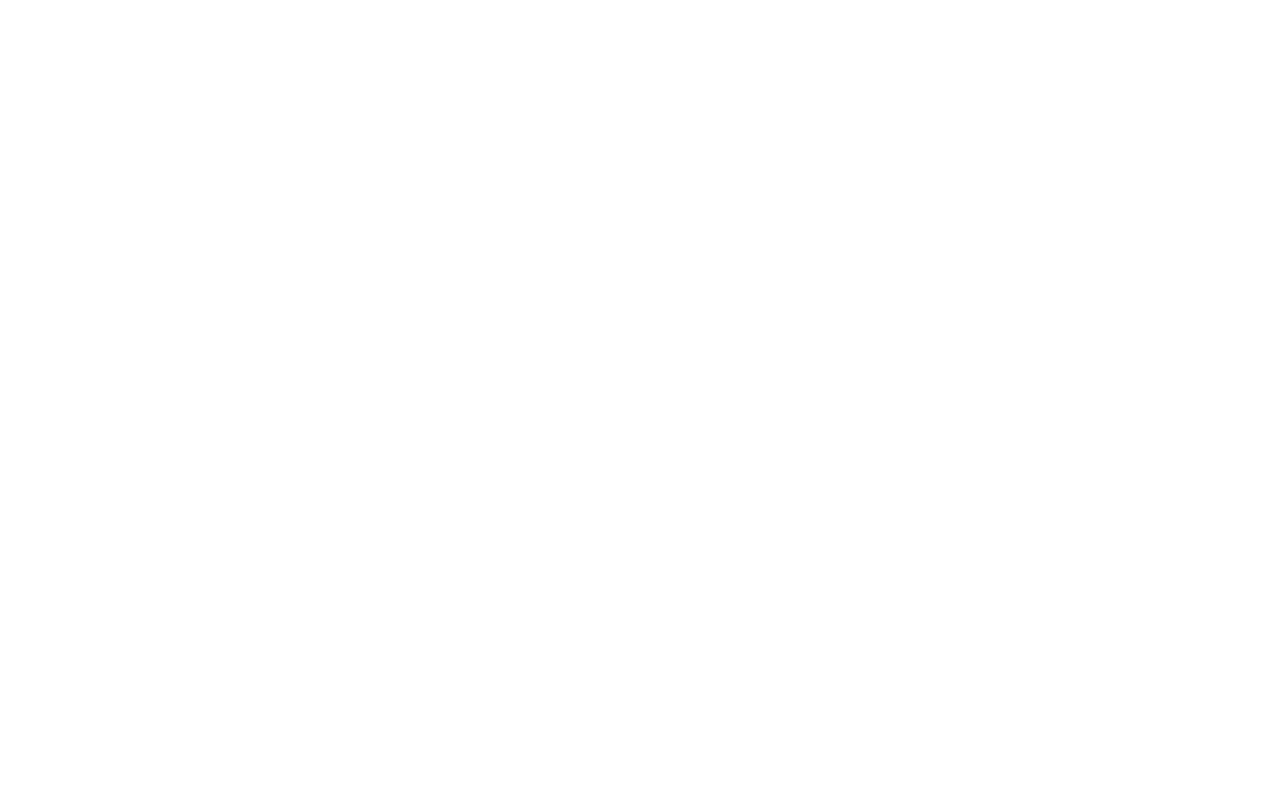
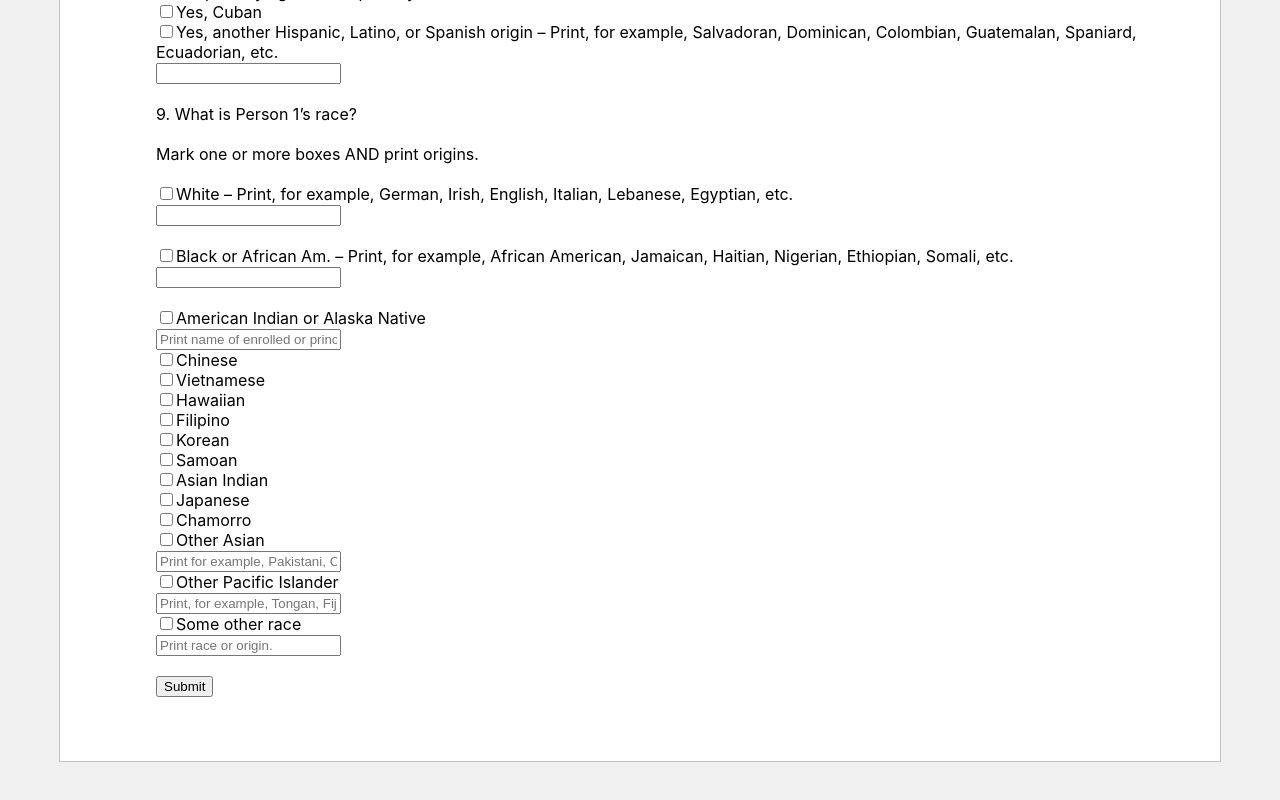
Before and after one commit to SJellen/Census2020, a React (Create React App) app: page / in a window 1280 px wide. Shown: the part 1943-2743 px from the top of the page. Before the commit the page ends 1624 px from the top, so only its background shows below. Built offline with nearby package versions, Linux system fonts and the light colour scheme.

Commit message:
added style

```diff
--- a/src/App.js
+++ b/src/App.js
@@ -71,6 +71,41 @@ class App extends Component {
 
   render() {
     return (
+
+      <div>
+        <div className="title">
+        <h1>The 2020 Census</h1>
+        <h4>For informational purposes only.</h4>
+
+        </div>
+
+        <br/>
+        <br/>
+        <div className="instructions">
+        <h3>Before you answer Question 1, count the people living in this house, apartment, or mobile home using our guidelines.</h3>
+       <ul>
+       <li>Count all people, including babies, who live and sleep here most of the time.</li>
+        <li>If no one lives and sleeps at this address most of the time, go online at my2020census.gov or call 1-844-330-2020</li>
+       </ul>
+
+
+        <h3>The census must also include people without a permanent place to live, so:</h3>
+        <ul>
+        <li>If someone who does not have a permanent place to live is staying here on April 1, 2020, count that person.</li>
+
+        </ul>
+
+
+        <h3>The Census Bureau also conducts counts in institutions and other places, so:</h3>
+        <ul>
+        <li>Do not count anyone living away from here, either at college or in the Armed Forces.</li>
+        <li>Do not count anyone in a nursing home, jail, prison, detention facility, etc., on April 1, 2020.</li>
+        <li>Leave these people off your questionnaire, even if they will return to live here after they leave college, the nursing home, the military, jail, etc. Otherwise, they may be counted twice.</li>
+        </ul>
+
+        </div>
+
+
       <form>
         <label> 1. How many people were living or staying in this house, apartment, or mobile home on April 1, 2020?</label>
         <br/>
@@ -543,15 +578,16 @@ class App extends Component {
 
                   />
 
+                 <br/>
+                 <br/>
 
-
-
+                 <button type="submit" value="Submit">Submit </button>
 
 
 
 
       </form>
-
+      </div>
     )
   }
 }
--- a/src/index.css
+++ b/src/index.css
@@ -5,9 +5,53 @@ body {
     sans-serif;
   -webkit-font-smoothing: antialiased;
   -moz-osx-font-smoothing: grayscale;
+  background-color: #f0f0f0;
 }
 
 code {
   font-family: source-code-pro, Menlo, Monaco, Consolas, 'Courier New',
     monospace;
 }
+
+.title {
+  background-color: black;
+  color: white;
+  text-align: center;
+  width: 100%;
+  margin: 0 auto;
+  padding-top: 1rem;
+  padding-bottom: 1rem;
+}
+
+.title h1 {
+  font-size: 3rem;
+
+}
+
+
+.instructions {
+  padding: 2rem;
+  width: 700px;
+  margin: 0 auto;
+  background-color: white;
+  border: .5px solid silver;
+}
+
+form {
+  width: 1000px;
+  padding: 4rem 4rem 4rem 6rem;
+  margin-left: auto;
+  margin-right: auto;
+  margin-top: 4rem;
+  margin-bottom: 6rem;
+  background-color: white;
+  border: .5px solid silver;
+
+}
+
+
+button {
+   display: flex;
+   justify-content: center;
+   align-items: center;
+}
```
